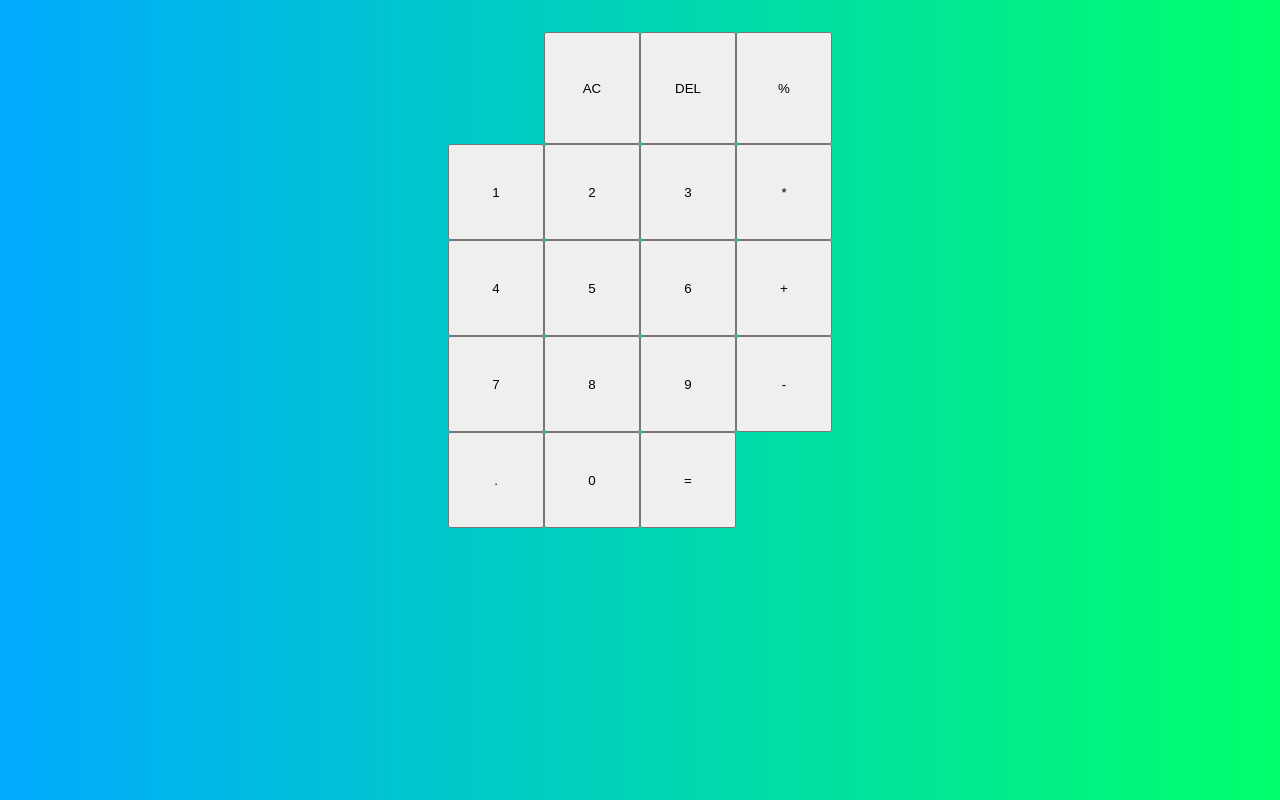
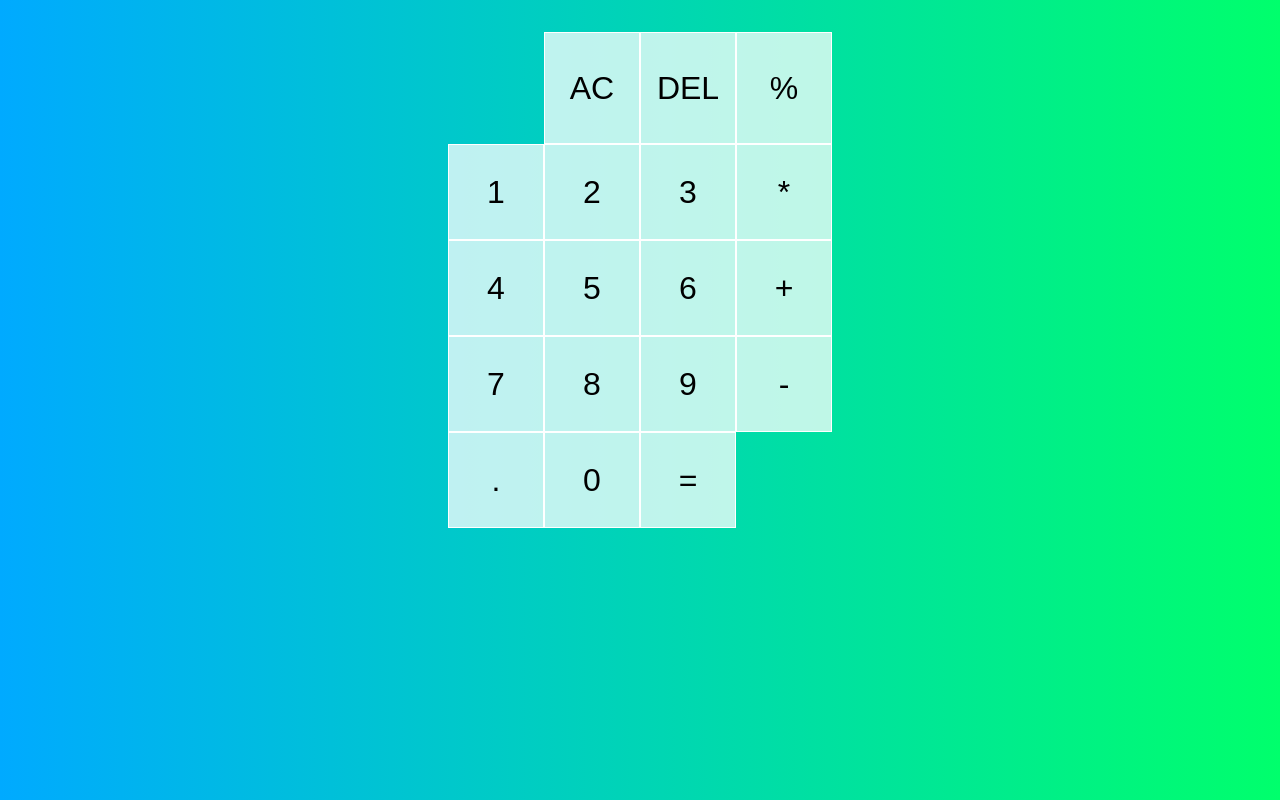
Before and after one commit to Andisiwe94/andisiwe-calucatorjs, a React (Create React App) app: page / in a window 1280 px wide. Built offline with nearby package versions, Linux system fonts and the light colour scheme.

Commit message:
added button

```diff
--- a/src/style.css
+++ b/src/style.css
@@ -15,3 +15,11 @@
     grid-template-columns: repeat(4, 6rem);
     grid-template-rows: minmax(7rem, auto) repeat(5, 6rem);
   }
+
+  .calculator-grid > button {
+    cursor: pointer;
+    font-size: 2rem;
+    border: 1px solid white;
+    outline: none;
+    background-color: rgba(255, 255, 255, .75);
+  }
```
